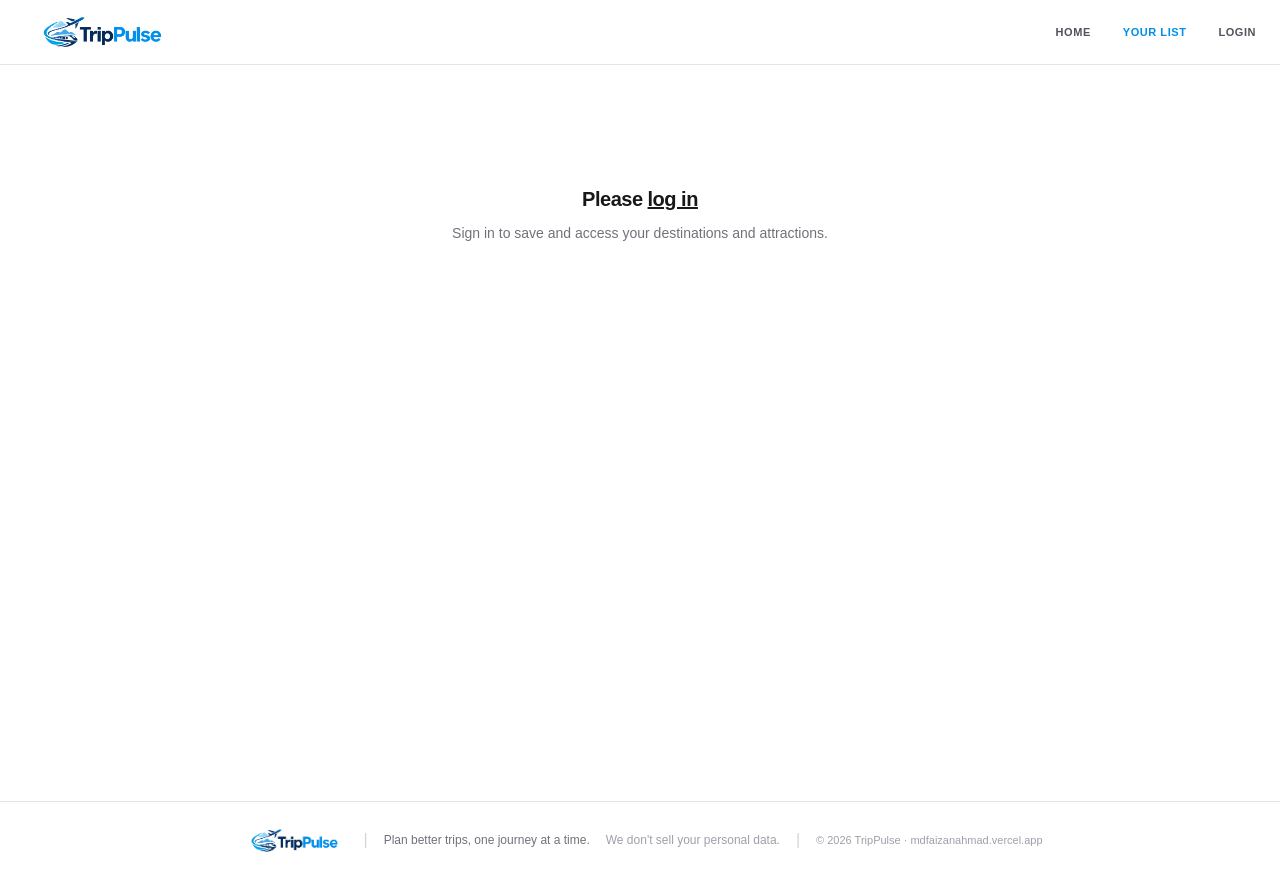
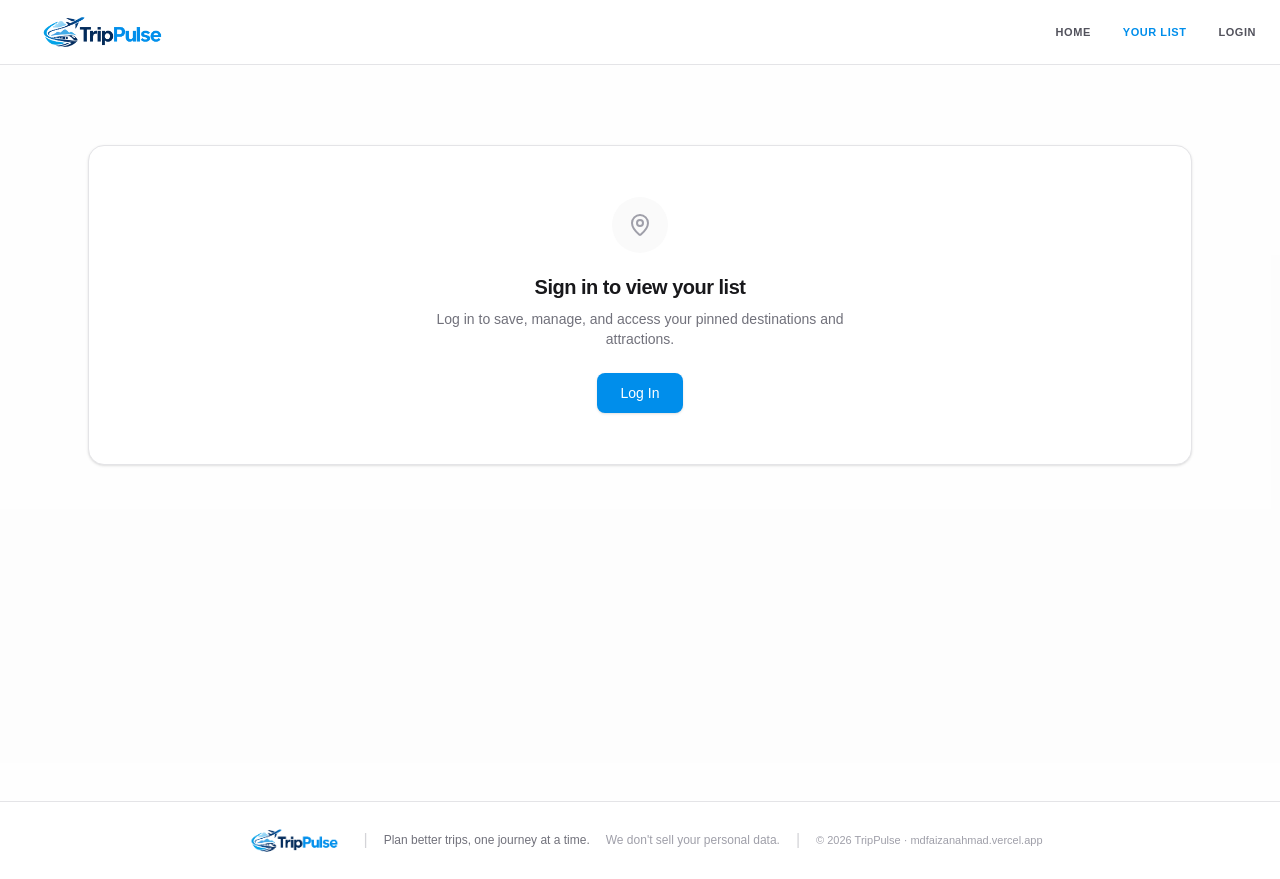
Before and after one commit to md-faizanahmad/trip_pulse, a Next.js app: page /list in a window 1280 px wide. Built offline with nearby package versions, Linux system fonts and the light colour scheme; no server answers.

Commit message:
refactor(ListPage): align breadcrumb, remove redundant text, and upgrade auth empty state to premium card UI

```diff
--- a/src/app/list/page.tsx
+++ b/src/app/list/page.tsx
@@ -1,5 +1,6 @@
 "use client";
 
+import Link from "next/link";
 import PinsList from "@/components/pins/list/PinsList";
 import { usePins } from "@/hooks/usePins";
 import Breadcrumb from "@/shared/Breadcrumb";
@@ -10,30 +11,57 @@ export default function ListPage() {
   const { locations, attractions, isLoading, error } = usePins();
 
   return (
-    <main className="min-h-[calc(100vh-4rem)] px-4 py-8 sm:px-6 sm:py-10">
-      <div className="mx-auto w-full max-w-6xl">
+    <main className="min-h-[calc(100vh-4rem)] bg-zinc-50/30 py-6 sm:py-10">
+      <div className="mx-auto w-full max-w-6xl px-4 sm:px-6">
         {!user ? (
-          <div className="py-20 text-center">
+          <div className="mt-10 flex min-h-[40vh] flex-col items-center justify-center rounded-2xl border border-zinc-200 bg-white p-8 text-center shadow-sm">
+            <div className="mb-5 flex h-14 w-14 items-center justify-center rounded-full bg-zinc-50 text-zinc-400">
+              <svg
+                xmlns="http://www.w3.org/2000/svg"
+                viewBox="0 0 24 24"
+                fill="none"
+                stroke="currentColor"
+                strokeWidth="2"
+                strokeLinecap="round"
+                strokeLinejoin="round"
+                className="h-6 w-6"
+                aria-hidden="true"
+              >
+                <path d="M20 10c0 4.993-5.539 10.193-7.399 11.799a1 1 0 0 1-1.202 0C9.539 20.193 4 14.993 4 10a8 8 0 0 1 16 0" />
+                <circle cx="12" cy="10" r="3" />
+              </svg>
+            </div>
+
             <h2 className="text-xl font-semibold tracking-tight text-zinc-900">
-              Please{" "}
-              <a href="/login" className="underline">
-                log in
-              </a>
+              Sign in to view your list
             </h2>
 
-            <p className="mx-auto mt-2 max-w-md text-sm leading-6 text-zinc-500">
-              Sign in to save and access your destinations and attractions.
+            <p className="mt-2 max-w-md text-sm text-zinc-500">
+              Log in to save, manage, and access your pinned destinations and
+              attractions.
             </p>
+
+            <Link
+              href="/login"
+              className="mt-6 inline-flex h-10 items-center justify-center rounded-lg bg-(--destination-primary) px-6 text-sm font-medium text-white shadow-sm transition-colors hover:bg-(--destination-secondary) active:scale-95"
+            >
+              Log In
+            </Link>
           </div>
         ) : (
           <>
-            <div className="ms-8">
+            {/*
+              Negative margins pull the breadcrumb out just enough to offset
+              its internal padding, aligning its text perfectly with the content below.
+            */}
+            <div className="-mx-4 mb-4 sm:-mx-6">
               <Breadcrumb destination="Your List" />
             </div>
-            <div className="mb-8">
-              <p className="mt-2 max-w-xl text-sm leading-relaxed text-zinc-500">
-                Your saved destinations and attractions in one place.
-              </p>
+
+            <div className="mb-6 flex items-center justify-between">
+              <h1 className="text-2xl font-bold tracking-tight text-zinc-900 sm:text-3xl">
+                Saved Pins
+              </h1>
             </div>
 
             <PinsList
```
